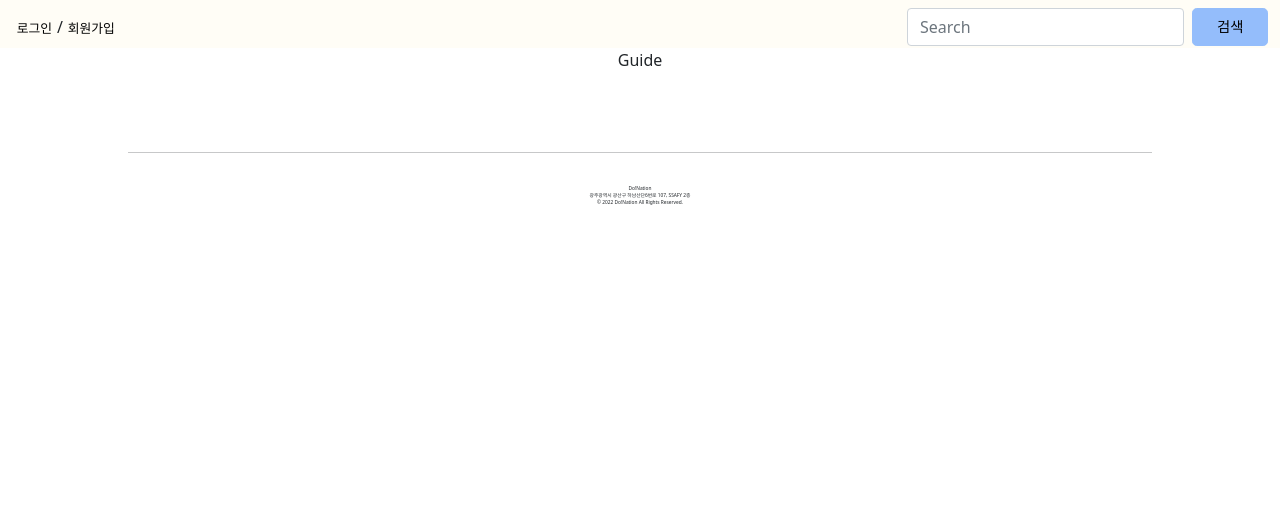
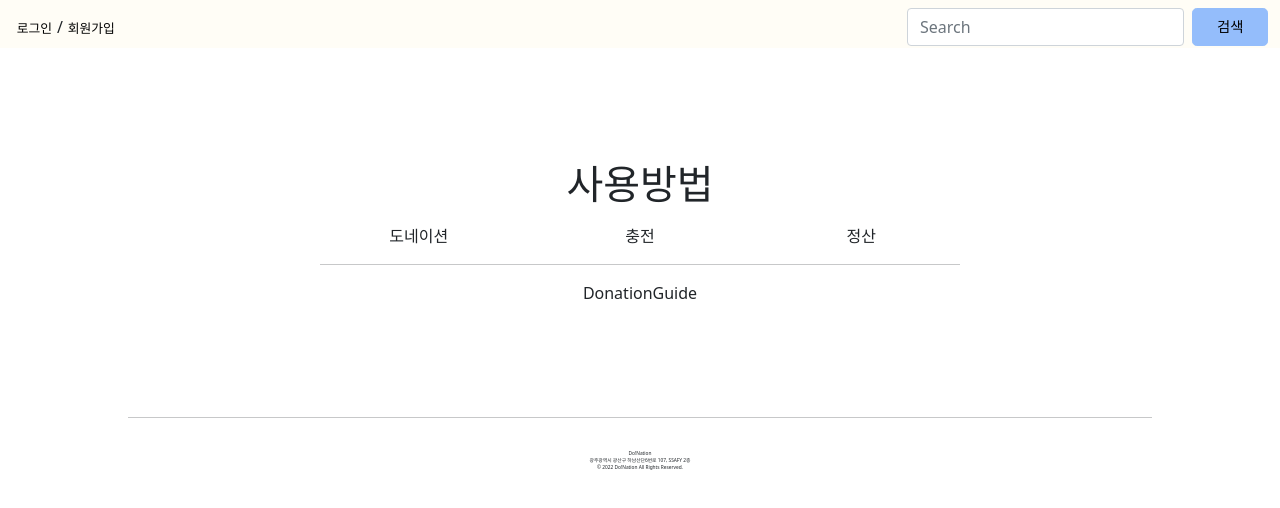
Before and after one commit to elmitricster/Do-nation, a React (Create React App) app in the folder frontend/: page /guide in a window 1280 px wide. Shown: the top 508 px of the page. Built offline with nearby package versions, Linux system fonts and the light colour scheme.

Commit message:
f/feat: guide

```diff
--- /dev/null
+++ b/frontend/src/components/guide/DonationGuide.js
@@ -0,0 +1,7 @@
+export function DonationGuide() {
+  return(
+    <div>
+      DonationGuide
+    </div>
+  )
+}
--- a/frontend/src/components/guide/Guide.js
+++ b/frontend/src/components/guide/Guide.js
@@ -1,7 +1,38 @@
+import { useState } from 'react';
+import * as S from './Style';
+import { DonationGuide } from './DonationGuide';
+import { PaymentGuide } from './PaymentGuide';
+import { WithdrawGuide } from './WithdrawGuide';
+
 export function Guide() {
+  const [stage, setStage] = useState(0);
+
   return(
     <div>
-      Guide
+      <S.Contents>
+        <h1 style={{ marginTop: '5rem' }}>사용방법</h1>
+        <div className="row justify-content-around mt-3">
+          <S.MenuText className='col' onClick={() => setStage(0)}>
+            도네이션
+          </S.MenuText>
+          <S.MenuText className='col' onClick={() => setStage(1)}>
+            충전
+          </S.MenuText>
+          <S.MenuText className='col' onClick={() => setStage(2)}>
+            정산
+          </S.MenuText>
+        </div>
+        <hr />
+        {stage === 0 ?
+          <DonationGuide />
+        : <></>}
+        {stage === 1 ?
+          <PaymentGuide />
+        : <></>}
+        {stage === 2 ?
+          <WithdrawGuide />
+        : <></>}
+      </S.Contents>
     </div>
   )
 }
--- /dev/null
+++ b/frontend/src/components/guide/PaymentGuide.js
@@ -0,0 +1,7 @@
+export function PaymentGuide() {
+  return(
+    <div>
+      PaymentGuide
+    </div>
+  )
+}
--- /dev/null
+++ b/frontend/src/components/guide/Style.js
@@ -0,0 +1,24 @@
+import styled from "styled-components";
+
+export const Contents = styled.div`
+  width: 80%;
+  margin: 4.5rem auto;
+  font-size: 0.8rem;
+
+  @media ( min-width: 768px ) {
+    width: 50%;
+    margin: 7rem auto;
+    font-size: 1rem;
+  }
+
+  @media ( min-width: 992px ) {
+    width: 50%;
+    margin: 7rem auto;
+    font-size: 1rem;
+  }
+`
+
+export const MenuText = styled.div`
+  cursor: pointer;
+  font-size: 1rem;
+`
--- /dev/null
+++ b/frontend/src/components/guide/WithdrawGuide.js
@@ -0,0 +1,7 @@
+export function WithdrawGuide() {
+  return(
+    <div>
+      WithdrawGuide
+    </div>
+  )
+}
--- a/frontend/src/components/user/LoginImage.jsx
+++ b/frontend/src/components/user/LoginImage.jsx
@@ -3,8 +3,8 @@ import * as S from './Styled';
 
 export default function LoginImage() {
   const REST_API_KEY = '15c42d10e537f8f950496465e2edc8c0';
-  // const REDIRECT_URI = 'http://k6c101.p.ssafy.io/oauth/callback/kakao';
-  const REDIRECT_URI = 'http://localhost:3000/oauth/callback/kakao';
+  const REDIRECT_URI = 'http://k6c101.p.ssafy.io/oauth/callback/kakao';
+  // const REDIRECT_URI = 'http://localhost:3000/oauth/callback/kakao';
   const KAKAO_AUTH_URL = `https://kauth.kakao.com/oauth/authorize?client_id=${REST_API_KEY}&redirect_uri=${REDIRECT_URI}&response_type=code`;
 
   return (
```
